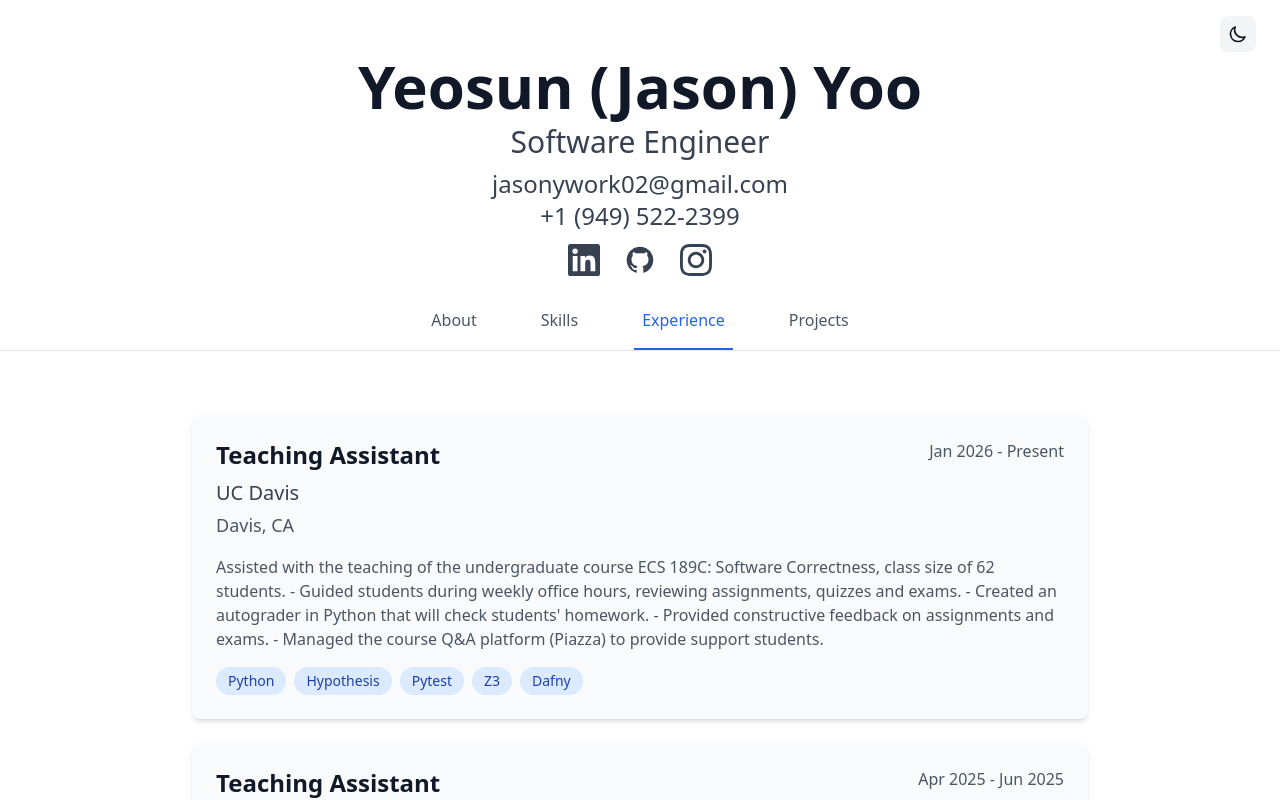
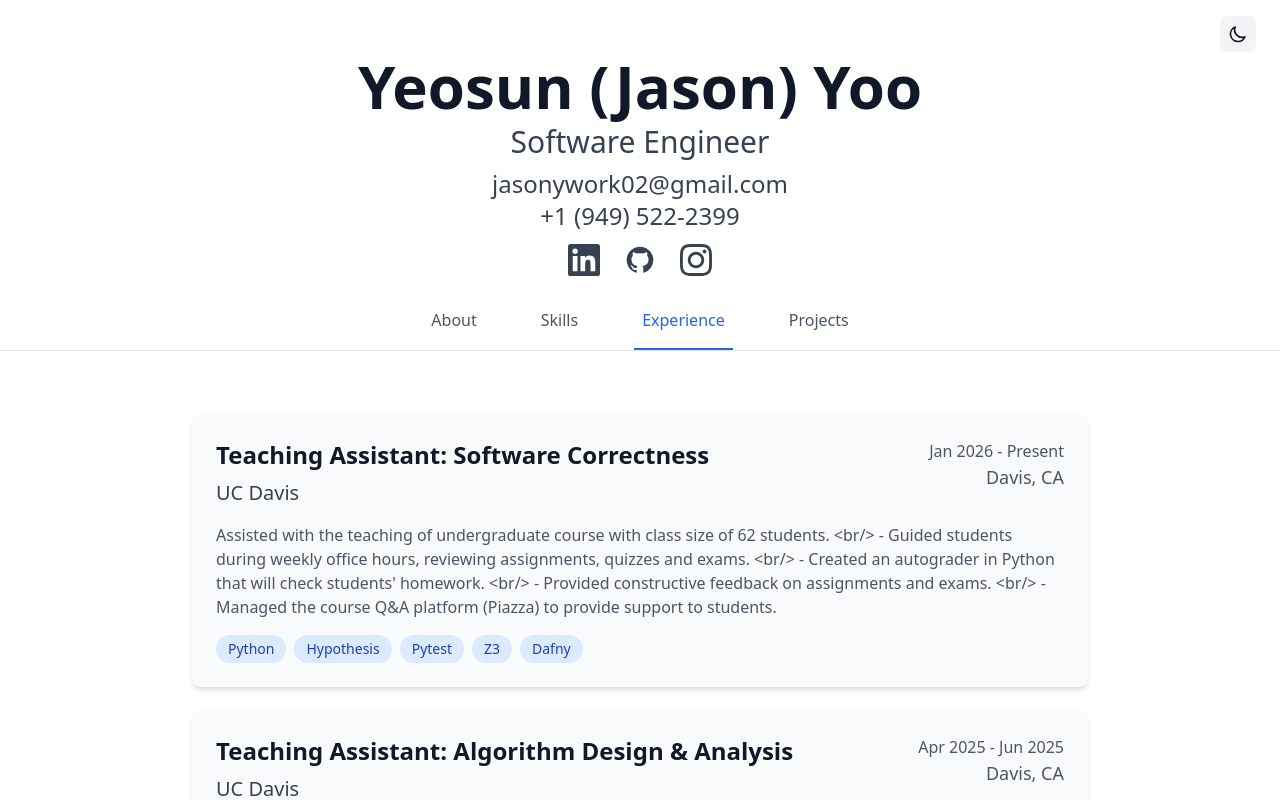
Before and after one commit to yeosun02/MyWebsite, a React (Vite) app: page / in a window 1280 px wide. Both pictures are taken after a click on the button "Experience". Shown: the top 800 px of the page. Built offline with nearby package versions, Linux system fonts and the light colour scheme.

Commit message:
ta experience added

```diff
--- a/src/components/Experience.tsx
+++ b/src/components/Experience.tsx
@@ -1,26 +1,26 @@
 export const Experience = () => {
   const experiences = [
     {
-      title: 'Teaching Assistant',
+      title: 'Teaching Assistant: Software Correctness',
       company: 'UC Davis',
       location: 'Davis, CA',
       period: 'Jan 2026 - Present',
-      description: `Assisted with the teaching of the undergraduate course ECS 189C: Software Correctness, class size of 62 students. \n
-      - Guided students during weekly office hours, reviewing assignments, quizzes and exams.
-      - Created an autograder in Python that will check students' homework.
-      - Provided constructive feedback on assignments and exams.
-      - Managed the course Q\&A platform (Piazza) to provide support students.`,
+      description: `Assisted with the teaching of undergraduate course with class size of 62 students. <br/>
+      - Guided students during weekly office hours, reviewing assignments, quizzes and exams. <br/>
+      - Created an autograder in Python that will check students' homework. <br/>
+      - Provided constructive feedback on assignments and exams. <br/>
+      - Managed the course Q\&A platform (Piazza) to provide support to students.`,
       technologies: ['Python', 'Hypothesis', 'Pytest', 'Z3', 'Dafny'],
     },
     {
-      title: 'Teaching Assistant',
+      title: 'Teaching Assistant: Algorithm Design \& Analysis',
       company: 'UC Davis',
       location: 'Davis, CA',
       period: 'Apr 2025 - Jun 2025',
-      description: `Assisted with the teaching of the undergraduate course ECS 122B: Algorithm Design \& Analysis, class size of 158 students. \n
-      - Guided students during weekly office hours, reviewing assignments, quizzes and exams
-      - Created grading rubrics and solution keys to grade assignments and provide constructive feedback
-      - Managed the course Q\&A platform (Piazza) to provide support students`,
+      description: `Assisted with the teaching of undergraduate course with class size of 158 students. <br/>
+      - Guided students during weekly office hours, reviewing assignments, quizzes and exams. <br/>
+      - Created grading rubrics and solution keys to grade assignments and provide constructive feedback. <br/>
+      - Managed the course Q\&A platform (Piazza) to provide support to students`,
       technologies: ['Suffix Tree', 'Divide and Conquer', 'Analysis of Algorithms'],
     },
   ];
@@ -39,16 +39,18 @@ export const Experience = () => {
                   <h3 className="text-2xl font-semibold text-gray-900 dark:text-white mb-2">
                     {exp.title}
                   </h3>
-                  <p className="text-xl text-gray-700 dark:text-gray-300 mb-1">
+                  <p className="text-xl text-gray-700 dark:text-gray-300">
                     {exp.company}
                   </p>
-                  <p className="text-lg text-gray-600 dark:text-gray-400">
+                </div>
+                <div className="text-right mt-2 md:mt-0">
+                  <span className="text-gray-600 dark:text-gray-400 font-medium block">
+                    {exp.period}
+                  </span>
+                  <span className="text-lg text-gray-600 dark:text-gray-400 block">
                     {exp.location}
-                  </p>
+                  </span>
                 </div>
-                <span className="text-gray-600 dark:text-gray-400 font-medium mt-2 md:mt-0">
-                  {exp.period}
-                </span>
               </div>
               <p className="text-gray-600 dark:text-gray-400 mb-4">{exp.description}</p>
               <div className="flex flex-wrap gap-2">
```
